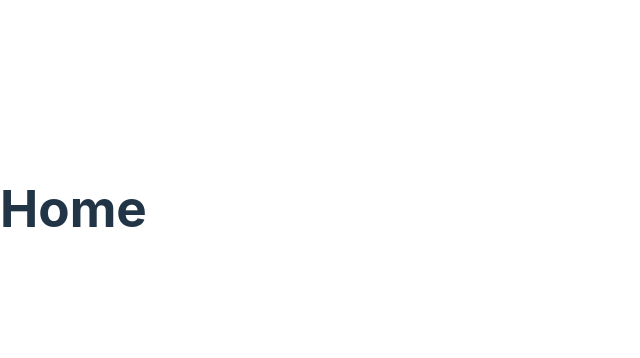
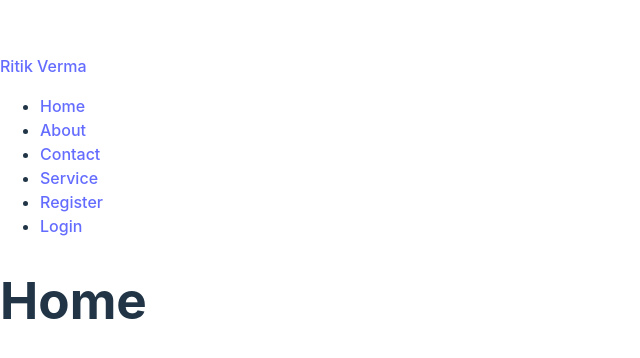
Before and after one commit to Ritik-Vermaa/Full-Stack-Mern-Project-With-admin-Panel, a React (Vite) app in the folder client/: page / in a window 1280 px wide. Shown: the part 192-550 px from the top of the page, without its empty margins (0-640 px from the left). Built offline with nearby package versions, Linux system fonts and the light colour scheme.

Commit message:
Createing Navbar

```diff
--- a/client/src/App.jsx
+++ b/client/src/App.jsx
@@ -5,12 +5,14 @@ import Contact from "./pages/Contact";
 import Service from "./pages/Service";
 import Register from "./pages/Register";
 import Login from "./pages/Login";
+import { Navbar } from "./components/Navbar";
 
 
 const App = () => {
   return (
     <>
       <BrowserRouter>
+      <Navbar/>
         <Routes>
           <Route path="/" element={<Home/>}/>
           <Route path="/about" element={<About/>}/>
--- /dev/null
+++ b/client/src/components/Navbar.jsx
@@ -0,0 +1,23 @@
+export const Navbar = () => {
+    return (
+        <>
+        <header>
+            <div className="container">
+                <div className="logo-brand">
+                    <a href="/">Ritik Verma</a>
+                </div>
+            </div>
+            <nav>
+                <ul>
+                    <li><a href="/">Home</a></li>
+                    <li><a href="/about">About</a></li>
+                    <li><a href="/contact">Contact</a></li>
+                    <li><a href="/service">Service</a></li>
+                    <li><a href="/register">Register</a></li>
+                    <li><a href="/login">Login</a></li>
+                </ul>
+            </nav>
+        </header>
+        </>
+    );
+    }
```
